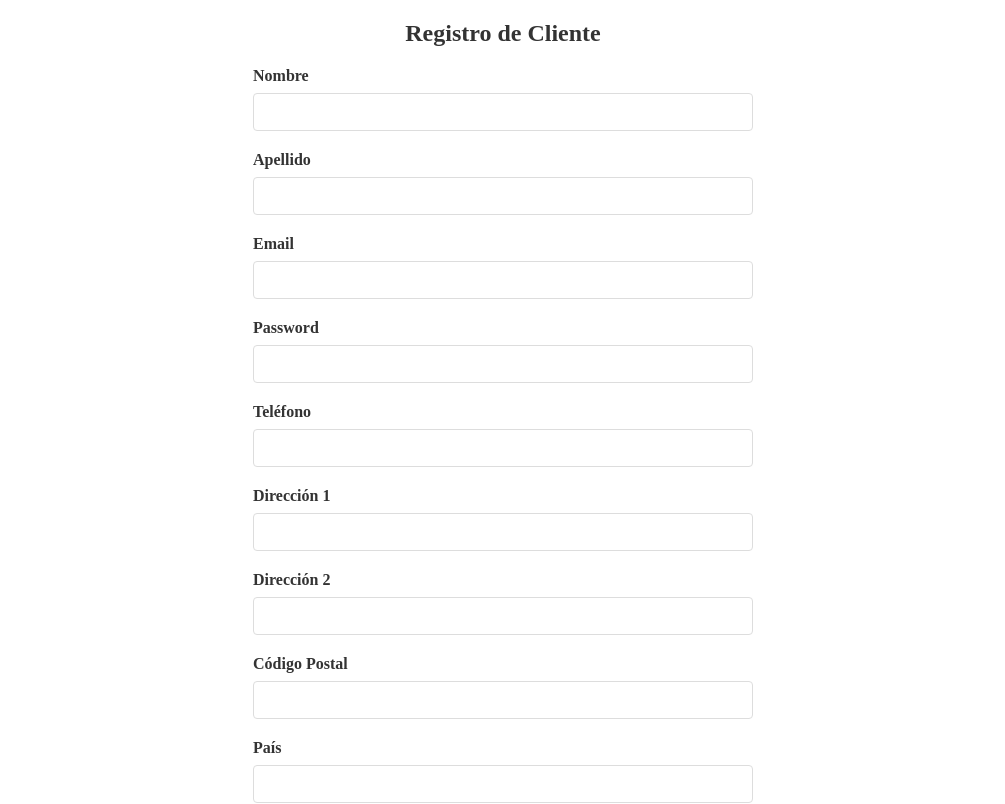
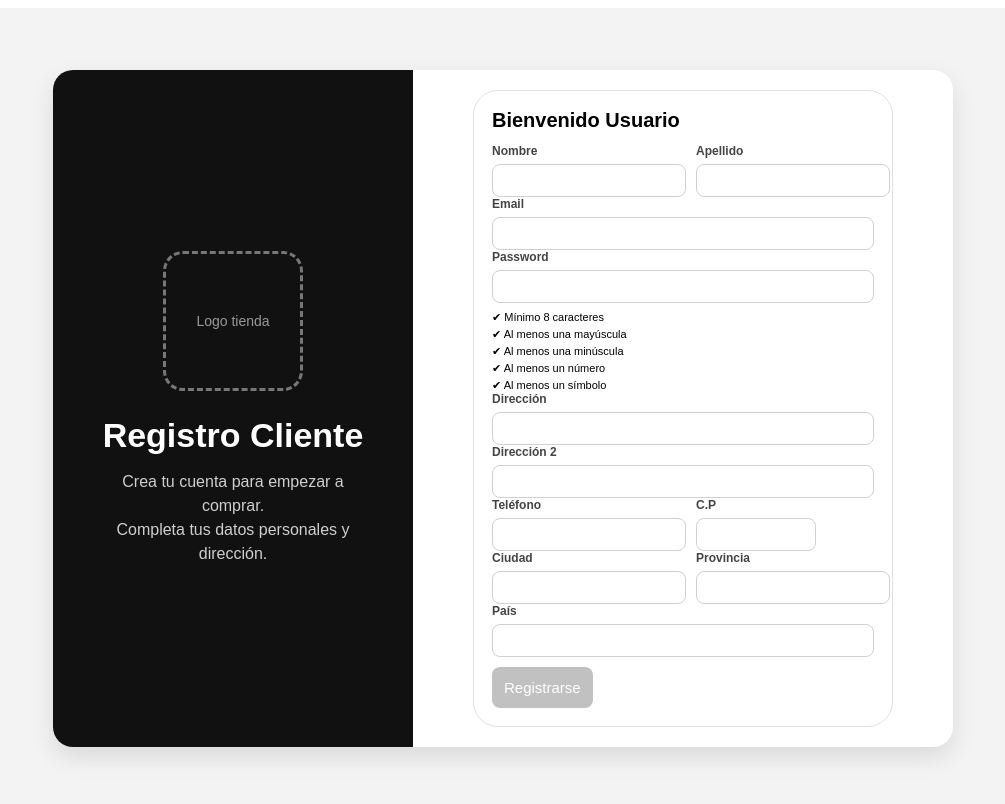
Before and after one commit to Jesuss-07/AppTiendaRopaDAM, an Angular app in the folder Frontend/apptienda/: page /registro/cliente in a window 1280 px wide. Shown: the top 804 px of the page, without its empty margins (137-1142 px from the left). Built offline with nearby package versions, Linux system fonts and the light colour scheme.

Commit message:
Se actualizo el estilo de registro/cliente

```diff
--- a/Frontend/apptienda/src/app/pages/registrar/cliente/cliente.component.css
+++ b/Frontend/apptienda/src/app/pages/registrar/cliente/cliente.component.css
@@ -1,54 +1,225 @@
-form {
-  display: flex;
-  flex-direction: column;
-  gap: 20px;
-  max-width: 500px;
-  margin: 0 auto;
+*{
+    margin:0;
+    padding:0;
+    box-sizing:border-box;
+    font-family:Arial, Helvetica, sans-serif;
 }
 
-.form-group {
-  display: flex;
-  flex-direction: column;
-  gap: 8px;
+.contenedor-principal{
+    width:100%;
+    min-height:100vh;
+
+    background:#f3f3f3;
+
+    display:flex;
+    justify-content:center;
+    align-items:center;
+
+    padding:20px;
 }
 
-.form-group label {
-  font-weight: 600;
-  color: #333;
+.container{
+    width:900px;
+    max-width:95%;
+    min-height:520px;
+
+    background:white;
+    border-radius:20px;
+    overflow:hidden;
+
+    display:flex;
+
+    box-shadow:0 10px 25px rgba(0,0,0,0.1);
 }
 
-.form-group input {
-  padding: 10px;
-  border: 1px solid #ddd;
-  border-radius: 4px;
-  font-size: 14px;
-  font-family: Arial, sans-serif;
+/* IZQUIERDA */
+
+.izquierda{
+    width:40%;
+    background:#111;
+    color:white;
+
+    display:flex;
+    flex-direction:column;
+    justify-content:center;
+    align-items:center;
+
+    padding:40px;
+    text-align:center;
 }
 
-.form-group input:focus {
-  outline: none;
-  border-color: #007bff;
-  box-shadow: 0 0 5px rgba(0, 123, 255, 0.5);
+.logo{
+    width:140px;
+    height:140px;
+
+    border:3px dashed #777;
+    border-radius:20px;
+
+    display:flex;
+    justify-content:center;
+    align-items:center;
+
+    margin-bottom:25px;
+
+    color:#999;
+    font-size:14px;
 }
 
-button {
-  padding: 12px 20px;
-  background-color: #007bff;
-  color: white;
-  border: none;
-  border-radius: 4px;
-  cursor: pointer;
-  font-size: 16px;
-  font-weight: 600;
-  margin-top: 10px;
+.izquierda h1{
+    font-size:34px;
+    margin-bottom:15px;
 }
 
-button:hover {
-  background-color: #0056b3;
+.izquierda p{
+    color:#cfcfcf;
+    line-height:1.5;
 }
 
-h2 {
-  text-align: center;
-  color: #333;
-  margin-bottom: 20px;
+/* DERECHA */
+
+.derecha{
+    width:60%;
+
+    display:flex;
+    justify-content:center;
+    align-items:center;
+
+    padding:20px;
 }
+
+.form-box{
+    width:100%;
+    max-width:420px;
+
+    border:1px solid #e0e0e0;
+    border-radius:25px;
+
+    padding:18px;
+}
+
+.form-box h2{
+    font-size:20px;
+    margin-bottom:12px;
+}
+
+form{
+    gap:10px;
+}
+
+/* INPUTS */
+
+.input-group{
+    display:flex;
+    flex-direction:column;
+    gap:6px;
+}
+
+.input-group label{
+    font-size:12px;
+    font-weight:600;
+    color:#444;
+}
+
+.input-group input{
+    padding:8px;
+    border:1px solid #d0d0d0;
+    border-radius:8px;
+    outline:none;
+    font-size: 13px;
+}
+
+.input-group input:focus{
+    border-color:black;
+}
+
+.cp-small input{
+    max-width:120px;
+}
+
+.password-checks{
+    margin-top:8px;
+    font-size:11px;
+    display:flex;
+    flex-direction:column;
+    gap:4px;
+}
+
+.password-checks p.ok{
+    color:green;
+    font-weight:600;
+    transform:translateX(4px);
+    transition:all 0.25s ease;
+}
+
+.password-checks p.ok::before{
+    animation:pop 0.2s ease;
+}
+
+@keyframes pop{
+    0%{ transform:scale(0); }
+    100%{ transform:scale(1); }
+}
+
+.error{
+    color:red;
+}
+
+/* GRID PARA DOS COLUMNAS */
+
+.grid{
+    display:grid;
+    grid-template-columns:1fr 1fr;
+    gap:10px;
+}
+
+/* BOTÓN */
+
+.btn{
+    margin-top:10px;
+    padding:12px;
+
+    border:none;
+    border-radius:8px;
+
+    background:black;
+    color:white;
+
+    font-size:15px;
+    cursor:pointer;
+
+    transition:0.3s;
+}
+
+.btn:hover{
+    background:#222;
+    transform:scale(1.02);
+}
+
+.btn:disabled{
+    background:#999;
+    cursor:not-allowed;
+    transform:none;
+}
+
+.btn.disabled{
+    opacity:0.6;
+}
+
+/* RESPONSIVE */
+
+@media(max-width:900px){
+
+.container{
+    flex-direction:column;
+    min-height:auto;
+}
+
+.izquierda{
+    padding:25px;
+}
+
+.form-box{
+    max-width:100%;
+}
+
+}
--- a/Frontend/apptienda/src/app/pages/registrar/cliente/cliente.component.html
+++ b/Frontend/apptienda/src/app/pages/registrar/cliente/cliente.component.html
@@ -1,61 +1,145 @@
-<h2>Registro de Cliente</h2>
+<div class="contenedor-principal">
+
+  <div class="container">
+
+    <!-- PANEL IZQUIERDO -->
+    <div class="izquierda">
+
+      <div class="logo">
+        Logo tienda
+      </div>
+
+      <h1>Registro Cliente</h1>
+
+      <p>
+        Crea tu cuenta para empezar a comprar.
+        <br>
+        Completa tus datos personales y dirección.
+      </p>
+
+    </div>
+
+    <!-- PANEL DERECHO -->
+    <div class="derecha">
+
+      <div class="form-box">
+
+        <h2>Bienvenido Usuario</h2>
 
         <form (ngSubmit)="onRegistroCliente()">
 
-  <div class="form-group">
+          <div class="grid">
+
+            <div class="input-group">
               <label>Nombre</label>
               <input type="text" name="nombre" [(ngModel)]="cliente.nombre" required>
             </div>
 
-  <div class="form-group">
+            <div class="input-group">
               <label>Apellido</label>
               <input type="text" name="apellido" [(ngModel)]="cliente.apellido" required>
             </div>
 
-  <div class="form-group">
+          </div>
+
+          <div class="input-group">
             <label>Email</label>
             <input type="email" name="email" [(ngModel)]="cliente.email" required>
           </div>
 
-  <div class="form-group">
-    <label>Password</label>
-    <input type="password" name="password" [(ngModel)]="cliente.password" required>
+          <div class="input-group">
+            <label [class.error]="cliente.password && !validarPassword(cliente.password)">
+              Password
+            </label>
+
+            <input
+              type="password"
+              name="password"
+              [(ngModel)]="cliente.password"
+              required>
           </div>
 
-  <div class="form-group">
-    <label>Teléfono</label>
-    <input type="tel" name="telefono" [(ngModel)]="cliente.telefono">
+          <!-- CHECKLIST DE CONTRASEÑA -->
+
+          <div class="password-checks">
+
+            <p [class.ok]="tieneMinimo(cliente.password)">
+              ✔ Mínimo 8 caracteres
+            </p>
+
+            <p [class.ok]="tieneMayuscula(cliente.password)">
+              ✔ Al menos una mayúscula
+            </p>
+
+            <p [class.ok]="tieneMinuscula(cliente.password)">
+              ✔ Al menos una minúscula
+            </p>
+
+            <p [class.ok]="tieneNumero(cliente.password)">
+              ✔ Al menos un número
+            </p>
+
+            <p [class.ok]="tieneSimbolo(cliente.password)">
+              ✔ Al menos un símbolo
+            </p>
+
           </div>
 
-  <div class="form-group">
-    <label>Dirección 1</label>
-    <input type="text" name="direccion1" [(ngModel)]="cliente.direccion1">
+          <div class="input-group">
+            <label>Dirección</label>
+            <input type="text" name="direccion1" [(ngModel)]="cliente.direccion1" required>
           </div>
 
-  <div class="form-group">
+          <div class="input-group">
             <label>Dirección 2</label>
             <input type="text" name="direccion2" [(ngModel)]="cliente.direccion2">
           </div>
 
-  <div class="form-group">
-    <label>Código Postal</label>
+          <div class="grid">
+
+            <div class="input-group">
+              <label>Teléfono</label>
+              <input type="tel" name="telefono" [(ngModel)]="cliente.telefono" required>
+            </div>
+
+            <div class="input-group cp-small">
+              <label>C.P</label>
               <input type="text" name="cp" [(ngModel)]="cliente.cp">
             </div>
 
-  <div class="form-group">
-    <label>País</label>
-    <input type="text" name="pais" [(ngModel)]="cliente.pais">
           </div>
 
-  <div class="form-group">
+          <div class="grid">
+
+            <div class="input-group">
               <label>Ciudad</label>
-    <input type="text" name="ciudad" [(ngModel)]="cliente.ciudad">
+              <input type="text" name="ciudad" [(ngModel)]="cliente.ciudad" required>
             </div>
 
-  <div class="form-group">
+            <div class="input-group">
               <label>Provincia</label>
-    <input type="text" name="provincia" [(ngModel)]="cliente.provincia">
+              <input type="text" name="provincia" [(ngModel)]="cliente.provincia" required>
             </div>
 
-  <button type="submit">Enviar</button>
+          </div>
+
+          <div class="input-group">
+            <label>País</label>
+            <input type="text" name="pais" [(ngModel)]="cliente.pais" required>
+          </div>
+
+          <button type="submit" class="btn"
+          [disabled]="!validarPassword(cliente.password)"
+          [class.disabled]="!validarPassword(cliente.password)">
+            Registrarse
+          </button>
+
         </form>
+
+      </div>
+
+    </div>
+
+  </div>
+
+</div>
--- a/Frontend/apptienda/src/app/pages/registrar/cliente/cliente.component.ts
+++ b/Frontend/apptienda/src/app/pages/registrar/cliente/cliente.component.ts
@@ -30,6 +30,12 @@ export class ClienteComponent {
     constructor(private authService: AuthService, private router: Router) {}
 
     onRegistroCliente() {
+
+        if(!this.validarPassword(this.cliente.password)) {
+            alert("La contraseña no cumple los requisitos:\n- 8 caracteres\n- Mayúscula y minúscula\n- Número\n- Carácter especial");
+            return;
+        }
+
         this.authService.registroCliente(this.cliente).subscribe({
             next: (res) => {
                 console.log('Registro exitoso:', res);
@@ -40,4 +46,34 @@ export class ClienteComponent {
             }
         });
     }
+
+    validarPassword(password: string = ''): boolean {
+        const minimoOcho = password.length >= 8;
+        const tieneNumero = /[0-9]/.test(password);
+        const tieneLetraMayuscula = /[A-Z]/.test(password);
+        const tieneLetraMinuscula = /[a-z]/.test(password);
+        const tieneCaracterEspecial = /[!@#$%^&*(),.?":{}|<>]/.test(password);
+
+        return minimoOcho && tieneNumero && tieneLetraMayuscula && tieneLetraMinuscula && tieneCaracterEspecial;
+    }
+
+    tieneMinimo(password: string) {
+        return password?.length >= 8;
+    }
+
+    tieneMayuscula(password: string) {
+        return /[A-Z]/.test(password || '');
+    }
+
+    tieneMinuscula(password: string) {
+        return /[a-z]/.test(password || '');
+    }
+
+    tieneNumero(password: string) {
+        return /[0-9]/.test(password || '');
+    }
+
+    tieneSimbolo(password: string) {
+        return /[!@#$%^&*(),.?":{}|<>]/.test(password || '');
+    }
 }
```
Lines whose indentation alone changed are shown as unchanged.
